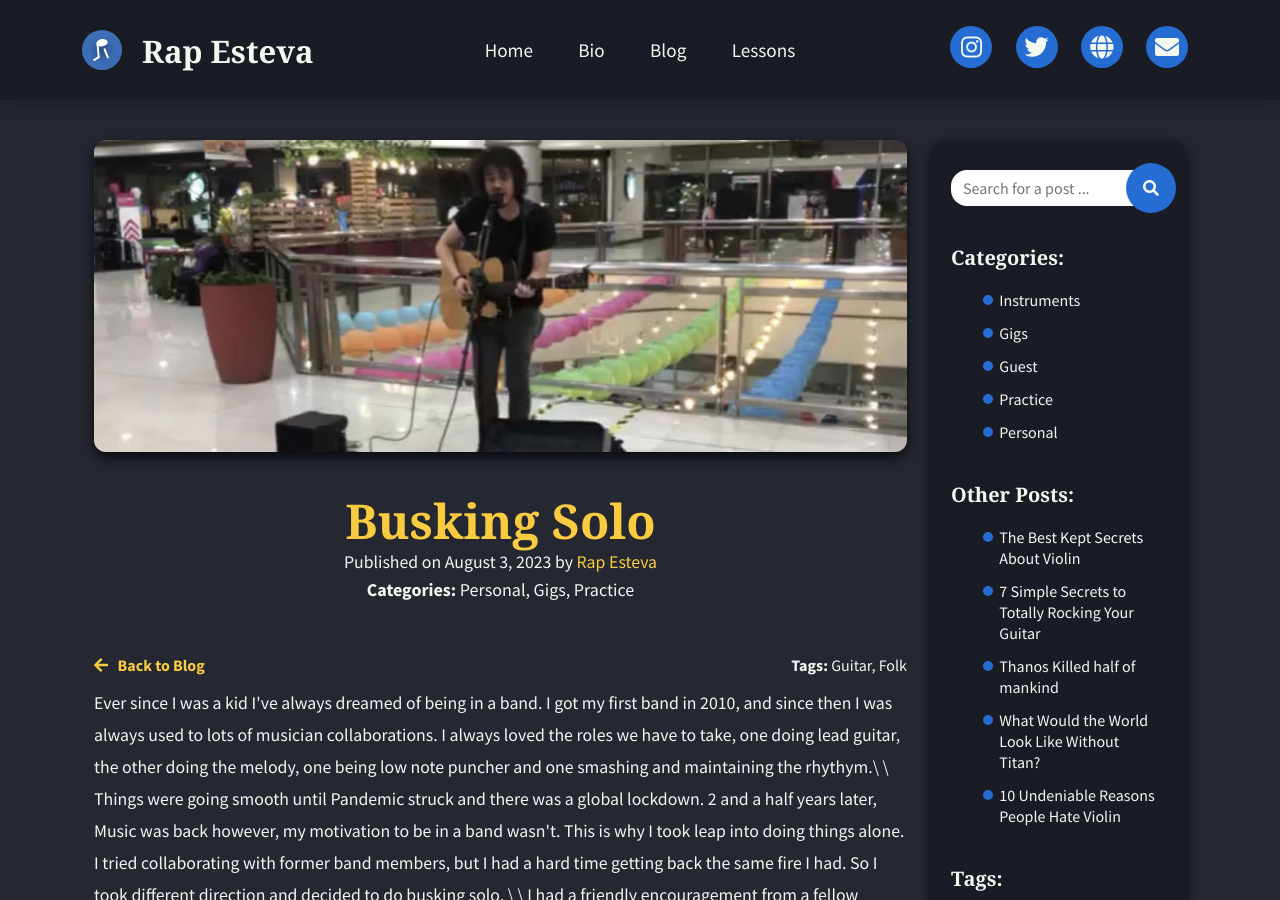
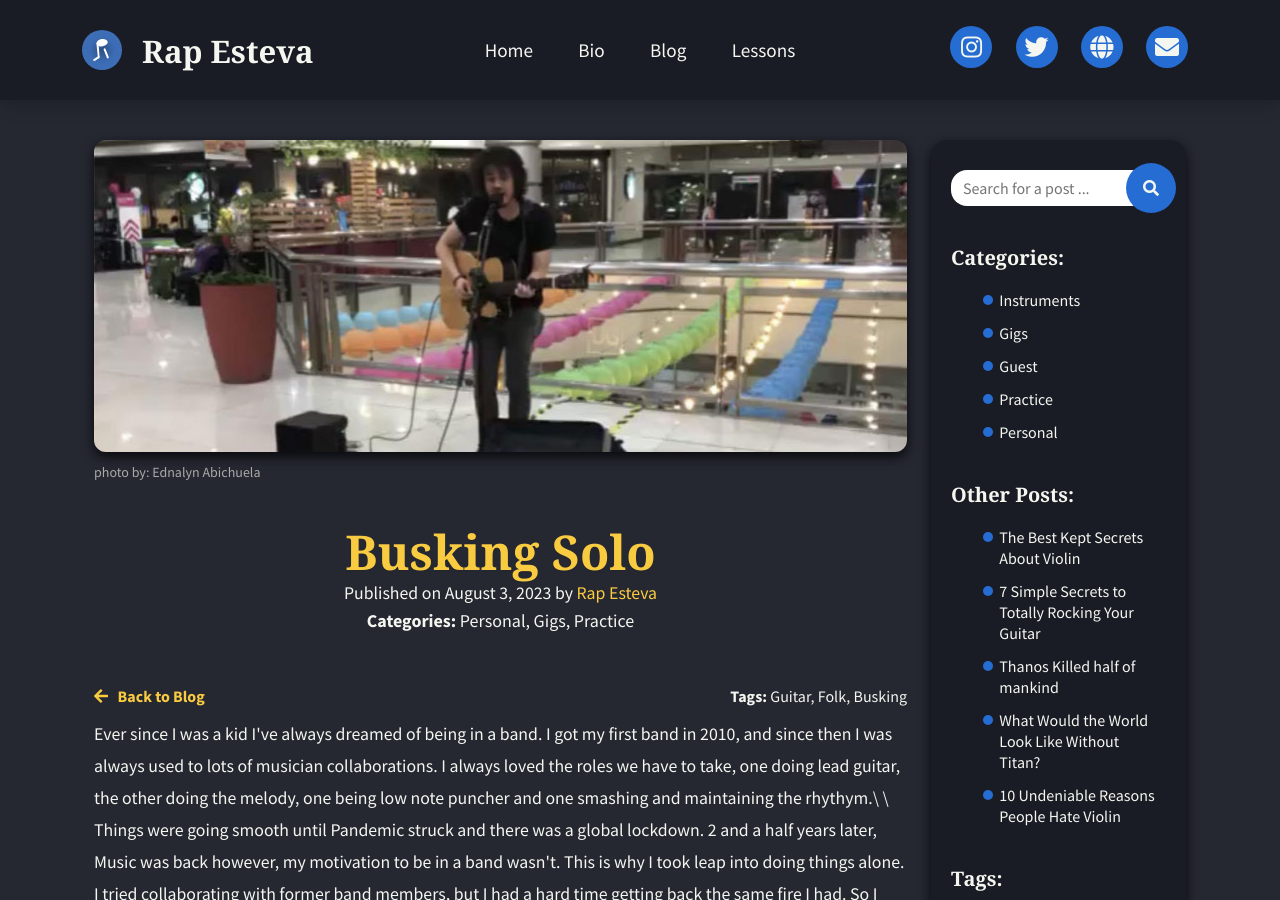
Before and after one commit to rapsamaniego27/music-profile, a Jekyll site: the page built from _posts/2023-08-03-busking-solo.md, in a window 1280 px wide and 900 px high. Built offline with Jekyll 4.4.1, drawn with Linux system fonts in a browser that asks for light colours; nearby versions of some CDN libraries; some web fonts are replaced.

Commit message:
Update Posts “2023-08-03-busking-solo”

```diff
--- a/_posts/2023-08-03-busking-solo.md
+++ b/_posts/2023-08-03-busking-solo.md
@@ -36,6 +36,7 @@ excerpt: My experience of busking alone and how it helped me evolve to be a
   better musician.
 layout: single-post
 image: /assets/files/busking-solo.jpg
+image-credits: Ednalyn Abichuela
 date: 2023-08-03T02:20:24.406Z
 categories:
   - Personal
@@ -44,6 +45,7 @@ categories:
 tags:
   - Guitar
   - Folk
+  - Busking
 authors:
   - name: Rap Esteva
 additional: []
```
